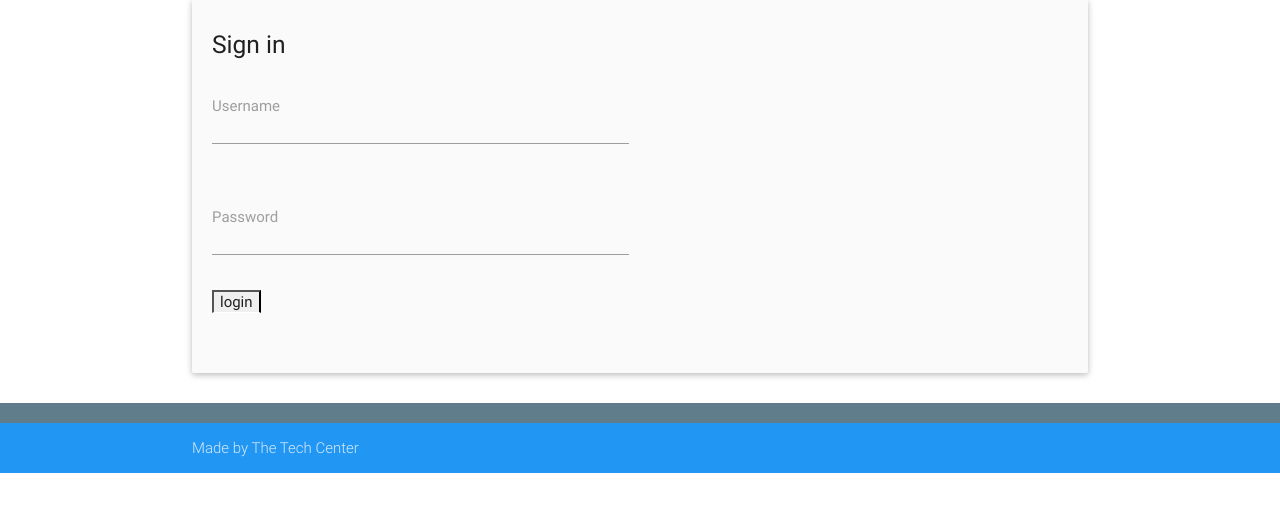
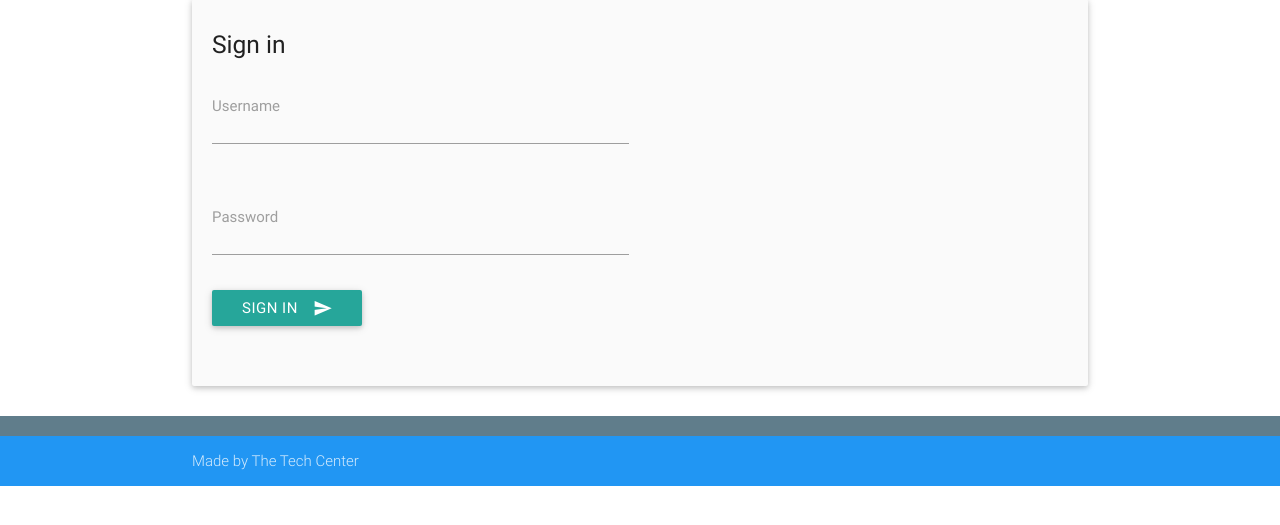
Before and after one commit to aitor-alvarez/culture, a Django app: template templates/registration/login.html in a window 1280 px wide. Shown: the part 88-613 px from the top of the page. Run offline with Django 3.2, Linux system fonts and the light colour scheme; the template is opened without the code that fills it, so the values that code supplies are empty, except form fields; tables that the repository leaves empty hold one stand-in row (values such as "Sample post"); form fields are guessed from the names that the template uses.

Commit message:
changed icons in sign in form

```diff
--- a/templates/registration/login.html
+++ b/templates/registration/login.html
@@ -25,8 +25,10 @@
                                     <p>{{ form.password }}</p>
                                 </div>
                             </div>
+                            <button class="btn waves-effect waves-light" type="submit" name="action">Sign in
+                                <i class="material-icons right">send</i>
+                            </button>
 
-                            <input type="submit" value="login" />
 
                             </form>
                         </div>
```
